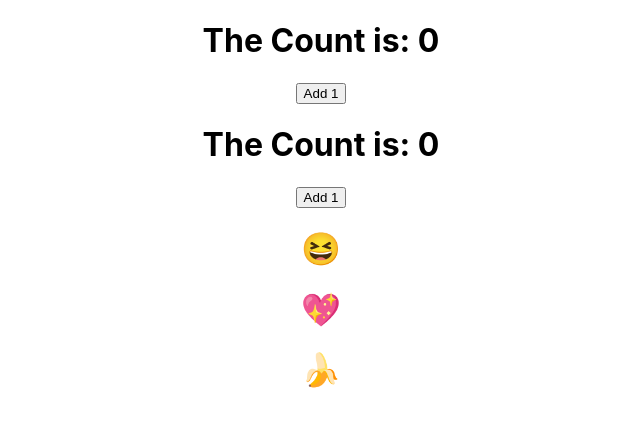
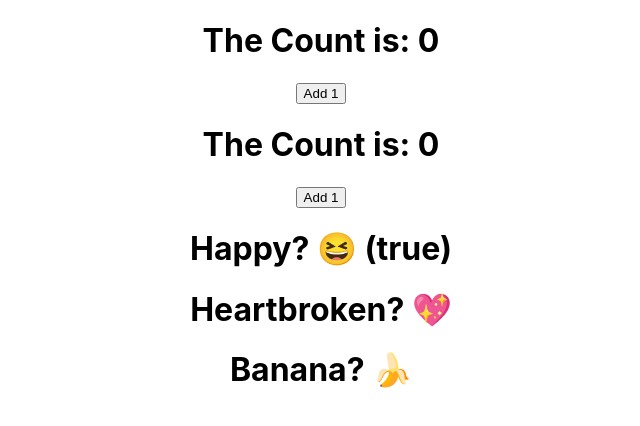
Before and after one commit to super8989/React_hooks_intro, a React (Create React App) app: page / in a window 1280 px wide. Shown: the top 426 px of the page, without its empty margins (319-959 px from the left). Built offline with nearby package versions, Linux system fonts and the light colour scheme.

Commit message:
text additions to Toggler.js

```diff
--- a/src/Toggler.js
+++ b/src/Toggler.js
@@ -18,9 +18,11 @@ function Toggler() {
 
 	return (
 		<div>
-			<h1 onClick={toggleIsHappy}>{isHappy ? "😆" : "😭"}</h1>
-			<h1 onClick={toggleIsHeartbroken}>{isHeartbroken ? "💔" : "💖"}</h1>
-			<h1 onClick={toggleIsBanana}>{isBanana ? "🍌" : "🍎"} </h1>
+			<h1 onClick={toggleIsHappy}>Happy? {isHappy ? `😆 (true)` : "😭"}</h1>
+			<h1 onClick={toggleIsHeartbroken}>
+				Heartbroken? {isHeartbroken ? "💔" : "💖"}
+			</h1>
+			<h1 onClick={toggleIsBanana}>Banana? {isBanana ? "🍌" : "🍎"} </h1>
 		</div>
 	);
 }
```
